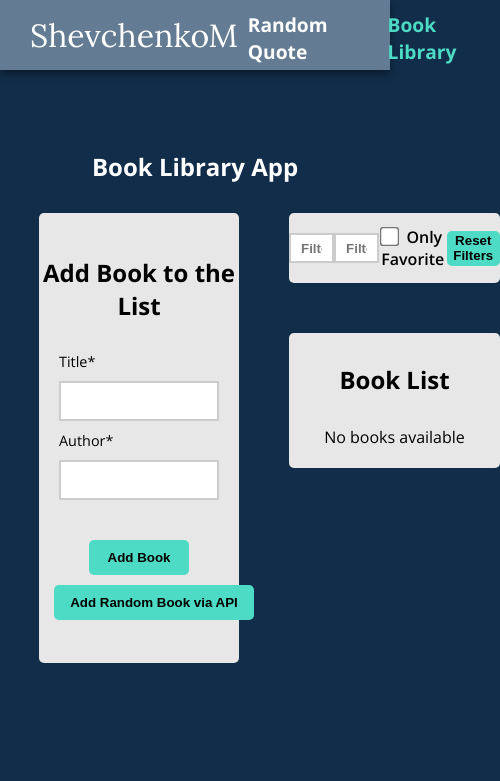
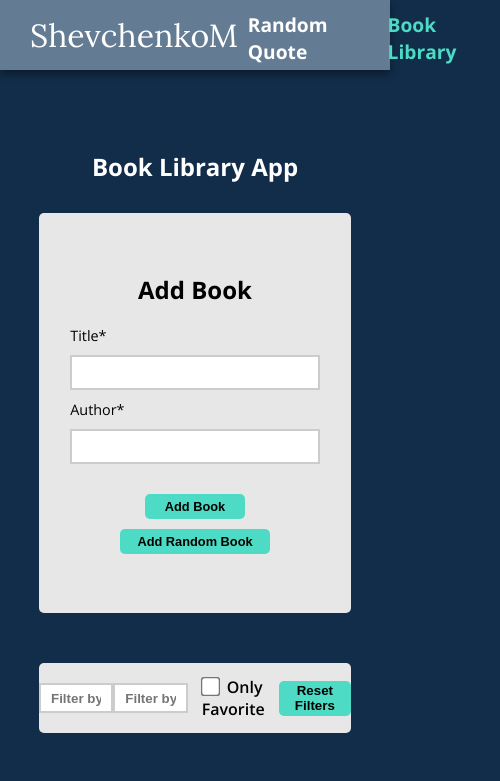
Before and after one commit to MykhailoShevchenko12/portfolio-project, a React (Create React App) app: page /book-library in a window 390 px wide. Shown: the top 781 px of the page, 500 px wide, since content can reach past the window. Built offline with nearby package versions, Linux system fonts and the light colour scheme.

Commit message:
Corrected AboutMe page, corrected BookForm and BookLibrary styles for adaptivity

```diff
--- a/src/components/BookLibraryComponents/BookForm.css
+++ b/src/components/BookLibraryComponents/BookForm.css
@@ -1,6 +1,6 @@
 .book-form {
   width: 100%;
-  height: 450px;
+  height: 400px;
   display: flex;
   flex-direction: column;
   justify-content: center;
@@ -12,7 +12,7 @@
 
 .book-form-inputs {
   width: 80%;
-  margin: 30px 0;
+  margin: 20px 0;
 }
 
 .book-form-inputs label {
@@ -24,7 +24,7 @@
 
 .form-input {
   width: 100%;
-  height: 40px;
+  height: 35px;
   margin: 10px 0;
   padding: 0 10px;
   box-sizing: border-box;
@@ -36,25 +36,22 @@
   width: 85%;
 }
 
-.book-form-addBook {
+.book-form-addBook-btn {
   width: 100px;
 }
 
-.book-form-addRandomBook {
+.book-form-addRandomBookViaAPI-btn {
   width: 150px;
-  margin-left: 10px;
-}
-
-.book-form-addRandomBookViaAPI {
-  width: 200px;
   margin-top: 10px;
 }
 
-.book-form-addBook,
-.book-form-addRandomBook,
-.book-form-addRandomBookViaAPI {
-  height: 35px;
+.book-form-addBook-btn,
+.book-form-addRandomBookViaAPI-btn {
+  height: auto;
+  padding: 5px 0;
+  box-sizing: border-box;
   background-color: #4ddbc5;
+  font-size: 0.8rem;
   font-weight: bold;
   border: none;
   border-radius: 5px;
--- a/src/components/BookLibraryComponents/BookForm.jsx
+++ b/src/components/BookLibraryComponents/BookForm.jsx
@@ -32,7 +32,7 @@ const BookForm = () => {
         onSubmit={(event) => formSubmitHandler(event)}
         className="book-form"
       >
-        <h2 className="book-form-h2">Add Book to the List</h2>
+        <h2 className="book-form-h2">Add Book</h2>
         <div className="book-form-inputs">
           <label htmlFor="title">
             Title*
@@ -56,16 +56,16 @@ const BookForm = () => {
           </label>
         </div>
         <div className="book-form-buttons">
-          <button type="submit" className="book-form-addBook book-active">
+          <button type="submit" className="book-form-addBook-btn book-active">
             Add Book
           </button>
           <br />
           <button
-            className="book-form-addRandomBookViaAPI book-active"
+            className="book-form-addRandomBookViaAPI-btn book-active"
             onClick={getRandomBookViaAPI}
             disabled={isLoadingViaAPI}
           >
-            {isLoadingViaAPI ? 'Loading...' : 'Add Random Book via API'}
+            {isLoadingViaAPI ? 'Loading...' : 'Add Random Book'}
           </button>
         </div>
       </form>
--- a/src/pages/AboutMe/AboutMe.jsx
+++ b/src/pages/AboutMe/AboutMe.jsx
@@ -123,12 +123,13 @@ const AboutMe = () => {
                     бакалаврським проєктом - книжковим інтернет-магазином
                     "BookNest", на даний момент навчаюсь на магістратурі. За цей
                     час, проходячи курси по HTML, Css та JavaScript, я працював
-                    над декількома проєктами які включають в себе реалізацію
-                    застосунку за допомогою vanillaJS, бібліотеки React, з
-                    використанням бібліотеки Redux, також є приклади власних
-                    простих API сервісів. В своїй роботі я завжди орієнтуюсь на
-                    якість та намагаюсь удосконалити свої навички з кожним
-                    проєктом.
+                    над деякими навчальними проєктами які включають в себе
+                    реалізацію застосунку як за допомогою звичайного vanillaJS,
+                    так і за допомогою бібліотеки React, з використанням
+                    бібліотеки Redux, також є приклади простих API сервісів.
+                    Працюючи над проєктом я намагаюсь дотримуватись
+                    загальнообізнаних практик та зробити свою роботу якісно, а
+                    також навчитись новому.
                   </p>
                 </div>
               </div>
@@ -180,7 +181,7 @@ const AboutMe = () => {
                     <li>
                       Інтерфейс користувача реалізований через бібліотеку React,
                       стилізація через CSS, для централізованого управління
-                      станами використовалась бібліотека Redux.
+                      станами використовувалась бібліотека Redux.
                     </li>
                     <li>Інтегрована платіжна система LiqPay.</li>
                     <li>
@@ -199,8 +200,8 @@ const AboutMe = () => {
                   <ul>
                     <li>
                       Інтерфейс користувача реалізований через бібліотеку React,
-                      стилізація через CSS Modules, для передачі props через
-                      дерево компонентів використовується ContextAPI.
+                      стилізація через CSS, для передачі props використовується
+                      ContextAPI.
                     </li>
                     <li>Масив обраних цитат зберігається в localStorage.</li>
                   </ul>
@@ -208,16 +209,19 @@ const AboutMe = () => {
                 <div className="about-main-content-text">
                   <h3 className="about-main-projectName">Book Library App</h3>
                   <p className="about-main-projectDescription">
-                    Додавання книг до списку улюблених по назві, випадкова книга
-                    з власного API сервісу
+                    Додавання книг до списку по назві та автору, додавання
+                    випадкової книги з власного API сервісу
                   </p>
                   <ul>
                     <li>
                       Інтерфейс користувача реалізований через бібліотеку React,
                       стилізація через CSS, для централізованого управління
-                      станами використовалась бібліотека Redux.
+                      станами використовується бібліотека Redux.
                     </li>
-                    <li>Масив улюблених книг зберігається в localStorage.</li>
+                    <li>
+                      Масив улюблених книг зберігається в localStorage,
+                      використовуючи redux-persist.
+                    </li>
                   </ul>
                 </div>
               </div>
--- a/src/pages/BookLibraryApp/BookLibrary.css
+++ b/src/pages/BookLibraryApp/BookLibrary.css
@@ -14,3 +14,13 @@
   flex: 1;
   flex-basis: 65%;
 }
+
+@media (max-width: 1024px) {
+  .book-library {
+    flex-direction: column;
+  }
+  .book-library .leftside {
+    margin-right: 0;
+    margin-bottom: 50px;
+  }
+}
```
